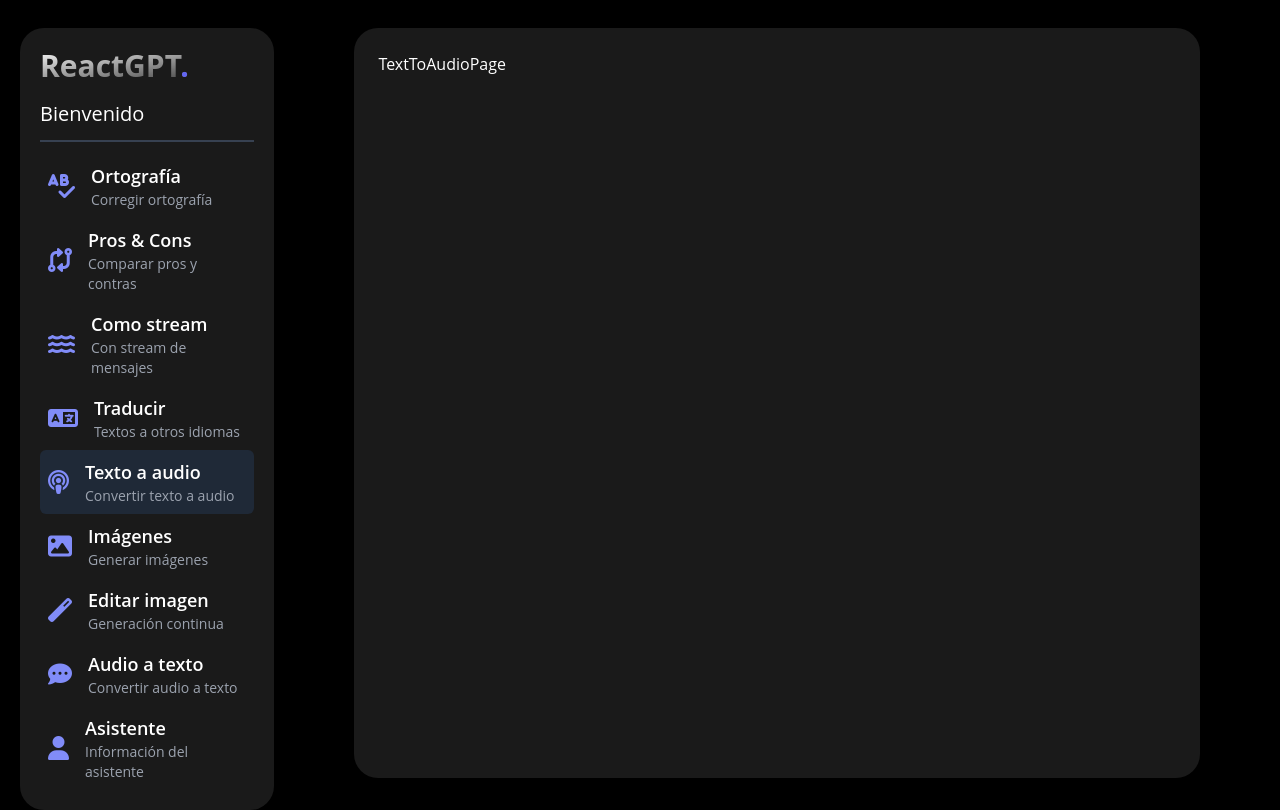
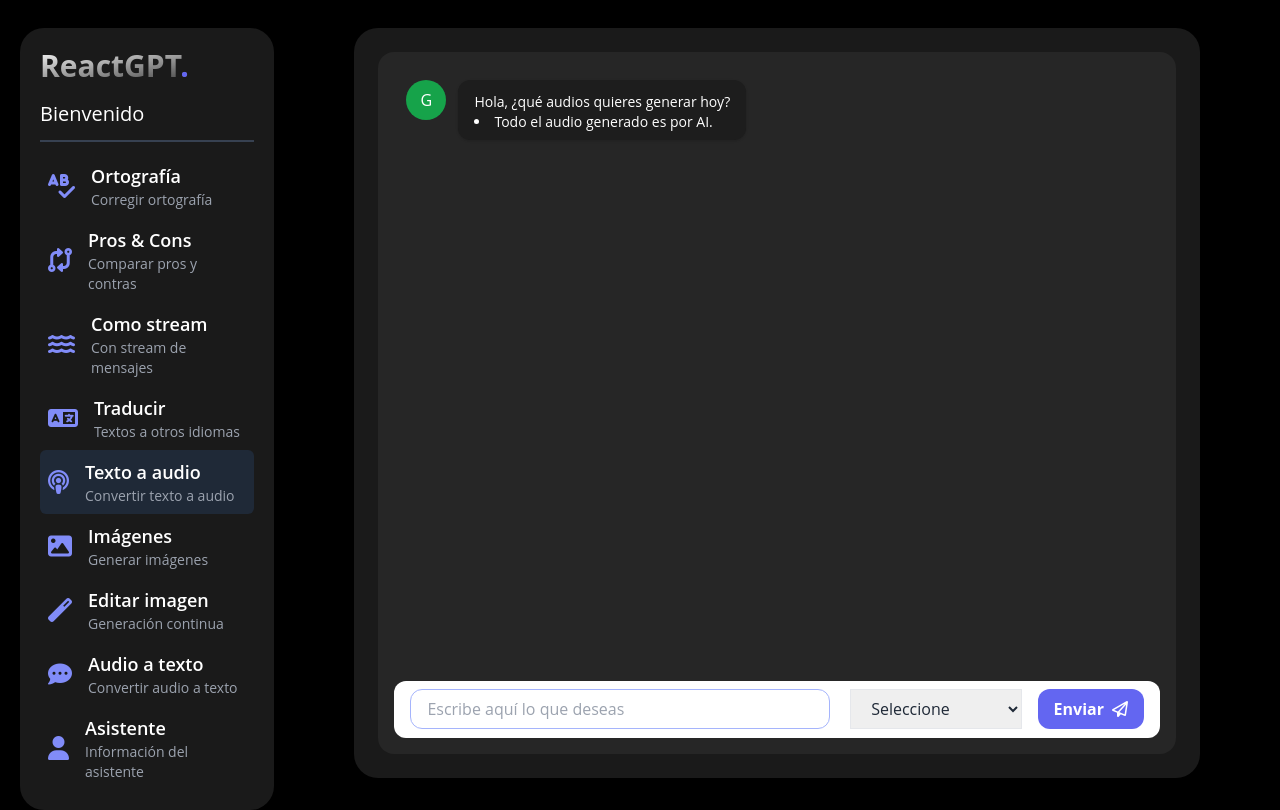
Before and after one commit to salcrom/React-IA-v2024, a React (Vite) app: page /text-to-audio in a window 1280 px wide. Built offline with nearby package versions, Linux system fonts and the light colour scheme.

Commit message:
Frontend React - Texto a Audio finalizado

```diff
--- a/src/core/use-cases/index.ts
+++ b/src/core/use-cases/index.ts
@@ -5,3 +5,4 @@
 export * from './pros-cons-stream.use-case'
 export * from './pros-cons-stream-generator.use-case'
 export * from './translate-text.use-case'
+export * from './text-to-audio.use-case'
--- /dev/null
+++ b/src/core/use-cases/text-to-audio.use-case.tsx
@@ -0,0 +1,30 @@
+
+
+export const textToAudioUseCase = async( prompt: string, voice: string ) => {
+
+        try {
+
+            const resp = await fetch(`${ import.meta.env.VITE_GPT_API }/text-to-audio`,{
+                method: 'POST',
+                headers: {
+                    'Content-Type': 'application/json',
+                },
+                body: JSON.stringify({ prompt, voice }),
+            })
+
+            if ( !resp.ok ) throw new Error('No se pudo realizar la generación del audio');
+
+            const audioFile= await resp.blob();
+            const audioUrl = URL.createObjectURL( audioFile );
+
+            console.log({audioUrl});
+
+            return { ok: true, message: prompt, audioUrl: audioUrl };
+
+        } catch (error) {
+            return {
+                ok: false,
+                message: 'No se pudo realizar la generación del audio'
+            }
+        }
+}
--- /dev/null
+++ b/src/presentation/components/chat-bubbles/GptMessageAudio.tsx
@@ -0,0 +1,28 @@
+import Markdown from 'react-markdown'
+
+interface Props {
+    text: string;
+    audio: string;
+}
+
+
+export const GptMessageAudio = ( { text, audio }:Props ) => {
+    return (
+        <div className="col-start-1 col-end-9 p-3 rounded-lg">
+            <div className="flex flex-row items-start">
+                <div className="flex items-center justify-center h-10 w-10 rounded-full bg-green-600 flex-shrink-0">
+                    G
+                </div>
+                <div className="relative ml-3 text-sm bg-black bg-opacity-25 pt-3 pb-2 px-4 shadow rounded-xl">
+                    <Markdown>{ text }</Markdown>
+                    <audio
+                        controls
+                        src={audio}
+                        className='w-full'
+                        autoPlay
+                    />
+                </div>
+            </div>
+        </div>
+    )
+}
--- a/src/presentation/components/index.ts
+++ b/src/presentation/components/index.ts
@@ -1,5 +1,6 @@
 
 export * from './chat-bubbles/GptMessage'
+export * from './chat-bubbles/GptMessageAudio'
 export * from './chat-bubbles/MyMessage'
 export * from './chat-bubbles/GptOrthographyMessage'
 
--- a/src/presentation/pages/text-to-audio/TextToAudioPage.tsx
+++ b/src/presentation/pages/text-to-audio/TextToAudioPage.tsx
@@ -1,7 +1,99 @@
+import { useState } from "react"
+import { GptMessage, MyMessage, TypingLoader, TextMessageBoxSelect, GptMessageAudio } from "../../components";
+import { textToAudioUseCase } from "../../../core/use-cases";
+
+const disclaimer = `## Hola, ¿qué audios quieres generar hoy?
+* Todo el audio generado es por AI.
+`;
+
+const voices = [
+  { id: "nova", text: "Nova" },
+  { id: "alloy", text: "Alloy" },
+  { id: "echo", text: "Echo" },
+  { id: "fable", text: "Fable" },
+  { id: "onyx", text: "Onyx" },
+  { id: "shimmer", text: "Shimmer" },
+]
+
+interface TextMessage {
+  text: string;
+  isGpt: boolean;
+  type: 'text';
+}
+
+interface AudioMessage {
+  text: string;
+  isGpt: boolean;
+  audio: string;
+  type: 'audio'
+}
+
+type Message = TextMessage | AudioMessage
+
+export const TextToAudioPage = () => {
+
+  const [isLoading, setIsLoading] = useState(false)
+  const [messages, setMessages] = useState<Message[]>([])
 
 
-export const TextToAudioPage = () => {
+  const handlePost = async( text: string, selectedVoice: string) => {
+
+    setIsLoading(true)
+    setMessages( (prev) => [...prev, { text: text, isGpt: false, type: 'text' }] );
+
+    // TODO: UseCase
+    const { ok, message, audioUrl } = await textToAudioUseCase(text, selectedVoice)
+    setIsLoading(false)
+
+    if( !ok ) return;
+
+    setMessages( (prev) => [...prev,
+      { text: `${ selectedVoice } - ${message}`, isGpt: true, type: 'audio', audio: audioUrl! }] );
+  }
+
   return (
-    <div>TextToAudioPage</div>
+    <div className="chat-container">
+      <div className="chat-messages">
+        <div className="grid grid-cols-12 gap-y-2">
+
+          {/* Bienvenida */}
+          <GptMessage text={ disclaimer } />
+
+          {
+            messages.map( (message, index) =>
+              message.isGpt ? (
+                message.type === 'audio' ? (
+                  <GptMessageAudio
+                    key={ index }
+                    text={ message.text }
+                    audio={ message.audio }
+                  />
+                ) : (
+                  <GptMessage key={ index } text={ message.text } />
+                )
+            ) : (
+              <MyMessage key={ index } text={ message.text } />
+            )
+          )}
+
+          {
+            isLoading && (
+              <div className="col-start-1 col-end-12 fade-in">
+                <TypingLoader />
+              </div>
+            )
+          }
+
+
+        </div>
+      </div>
+
+      <TextMessageBoxSelect
+        onSendMessage={ handlePost }
+        placeholder='Escribe aquí lo que deseas'
+        options={ voices }
+      />
+
+    </div>
   )
 }
```
